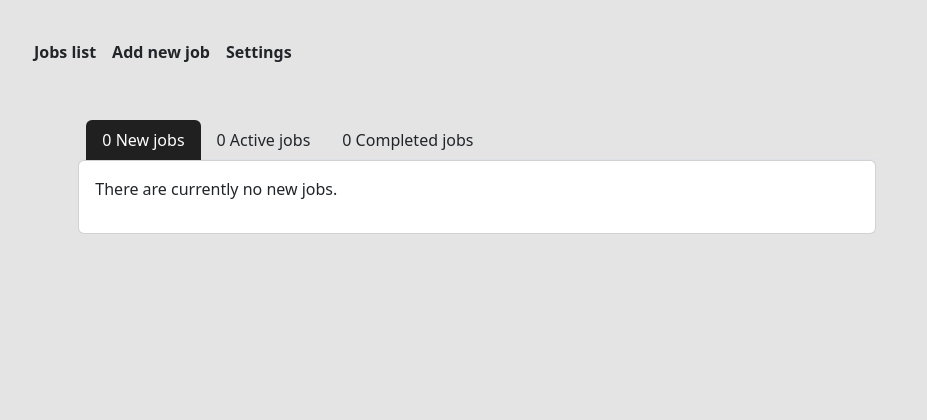
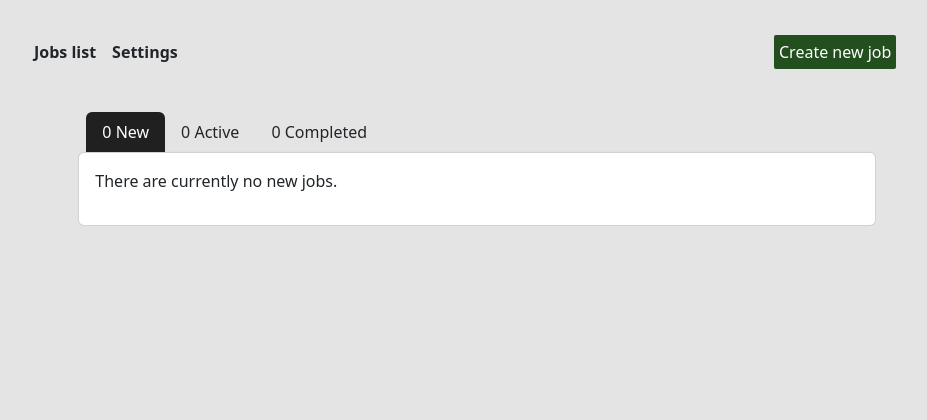
Before and after one commit to andrebraga7/the-maintenance-co, a Django app: page /client/jobs-list in a window 1280 px wide. Shown: the part 92-512 px from the top of the page, without its empty margins (163-1090 px from the left). Run offline with Django 3.2, Linux system fonts and the light colour scheme; the visitor is signed in with stand-in values (Sample User, id 1); data that the repository does not hold is empty; some libraries are stand-ins or nearby versions.

Commit message:
Update bootstrap column sizes for smaller screens

```diff
--- a/static/css/style.css
+++ b/static/css/style.css
@@ -112,7 +112,7 @@ a {
     border: none;
     border-radius: 2px;
     padding: 5px;
-    width: 100px;
+    min-width: 100px;
 }
 
 .green-btn:hover {
@@ -126,7 +126,7 @@ a {
     border: none;
     border-radius: 2px;
     padding: 5px;
-    width: 100px;
+    min-width: 100px;
 }
 
 .grey-btn:hover {
--- a/templates/client_dashboard/client_dashboard_base.html
+++ b/templates/client_dashboard/client_dashboard_base.html
@@ -3,8 +3,8 @@
 {% block dashboard_content %}
 <!-- Manager dashboard menu -->
 <div class="container">
-    <div class="row">
-        <div class="col-md-6 offset-md-1 mt-4 mb-2">
+    <div class="row align-items-center mt-4">
+        <div class="col-6 offset-md-1">
 
             <nav class="navbar navbar-expand-md">
                 <div class="container-fluid">
@@ -16,9 +16,6 @@
                                 <a href="{% url 'client_jobs_list' %}" class="nav-link">Jobs list</a>
                             </li>
                             <li class="nav-item">
-                                <a href="#" class="nav-link">Add new job</a>
-                            </li>
-                            <li class="nav-item">
                                 <a href="#" class="nav-link">Settings</a>
                             </li>
                         </ul>
@@ -27,6 +24,11 @@
             </nav>
 
         </div>
+        <div class="col-5 col-sm-4 col-md-3 ms-auto">
+            <a href="#">
+                <button class="green-btn">Create new job</button>
+            </a>
+        </div>
     </div>
 </div>
     <!-- Client dashboard content goes here -->
--- a/templates/client_dashboard/client_jobs_list.html
+++ b/templates/client_dashboard/client_jobs_list.html
@@ -8,15 +8,15 @@
             <ul class="nav nav-tabs ps-2" id="myTab" role="tablist">
                 <li class="nav-item" role="presentation">
                     <button class="nav-link active" id="new-tab" data-bs-toggle="tab" data-bs-target="#new-tab-pane"
-                        type="button" role="tab" aria-controls="new-tab-pane" aria-selected="true">{{ new_jobs|length }} New jobs</button>
+                        type="button" role="tab" aria-controls="new-tab-pane" aria-selected="true">{{ new_jobs|length }} New</button>
                 </li>
                 <li class="nav-item" role="presentation">
                     <button class="nav-link" id="active-tab" data-bs-toggle="tab" data-bs-target="#active-tab-pane"
-                        type="button" role="tab" aria-controls="active-tab-pane" aria-selected="false">{{ active_jobs|length }} Active jobs</button>
+                        type="button" role="tab" aria-controls="active-tab-pane" aria-selected="false">{{ active_jobs|length }} Active</button>
                 </li>
                 <li class="nav-item" role="presentation">
                     <button class="nav-link" id="completed-tab" data-bs-toggle="tab" data-bs-target="#completed-tab-pane"
-                        type="button" role="tab" aria-controls="completed-tab-pane" aria-selected="false">{{ completed_jobs|length }} Completed jobs</button>
+                        type="button" role="tab" aria-controls="completed-tab-pane" aria-selected="false">{{ completed_jobs|length }} Completed</button>
                 </li>
             </ul>
             <!-- Tabs content -->
--- a/templates/manager_dashboard/jobs_list.html
+++ b/templates/manager_dashboard/jobs_list.html
@@ -8,15 +8,15 @@
             <ul class="nav nav-tabs ps-2" id="myTab" role="tablist">
                 <li class="nav-item" role="presentation">
                     <button class="nav-link active" id="new-tab" data-bs-toggle="tab" data-bs-target="#new-tab-pane"
-                        type="button" role="tab" aria-controls="new-tab-pane" aria-selected="true">{{ new_jobs|length }} New jobs</button>
+                        type="button" role="tab" aria-controls="new-tab-pane" aria-selected="true">{{ new_jobs|length }} New</button>
                 </li>
                 <li class="nav-item" role="presentation">
                     <button class="nav-link" id="active-tab" data-bs-toggle="tab" data-bs-target="#active-tab-pane"
-                        type="button" role="tab" aria-controls="active-tab-pane" aria-selected="false">{{ active_jobs|length }} Active jobs</button>
+                        type="button" role="tab" aria-controls="active-tab-pane" aria-selected="false">{{ active_jobs|length }} Active</button>
                 </li>
                 <li class="nav-item" role="presentation">
                     <button class="nav-link" id="completed-tab" data-bs-toggle="tab" data-bs-target="#completed-tab-pane"
-                        type="button" role="tab" aria-controls="completed-tab-pane" aria-selected="false">{{ completed_jobs|length }} Completed jobs</button>
+                        type="button" role="tab" aria-controls="completed-tab-pane" aria-selected="false">{{ completed_jobs|length }} Completed</button>
                 </li>
             </ul>
             <!-- Tabs content -->
```
